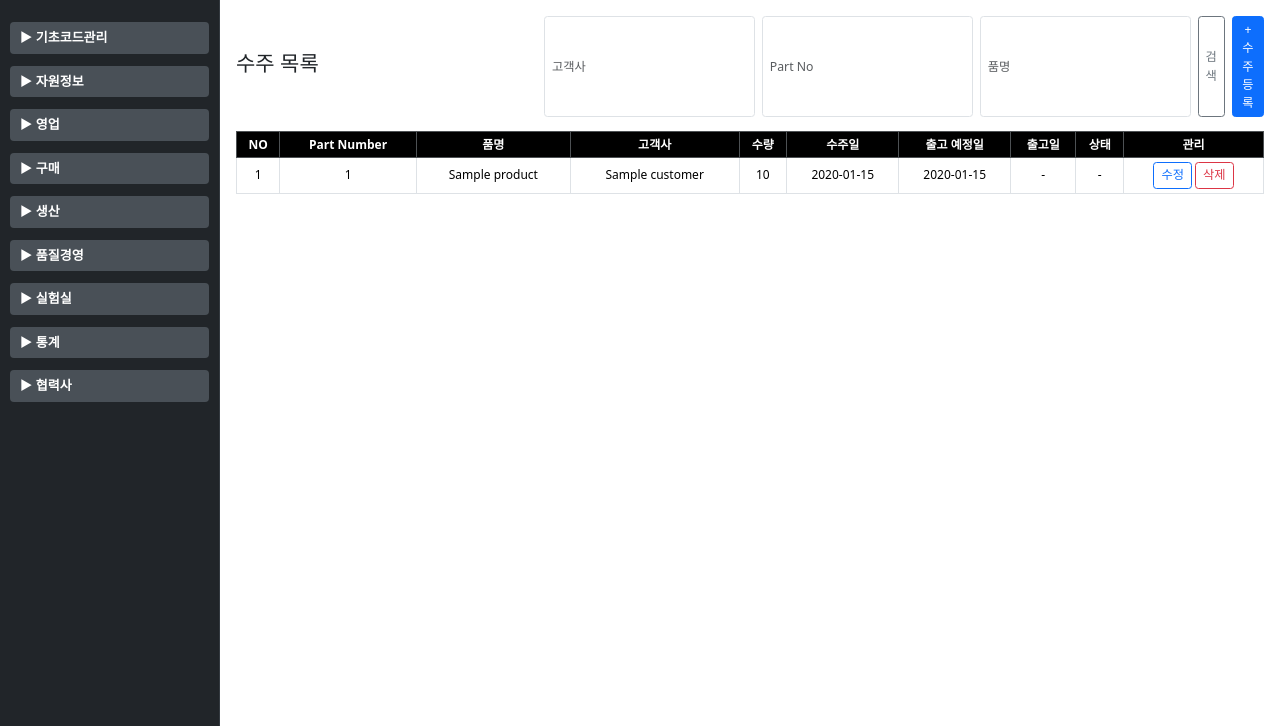
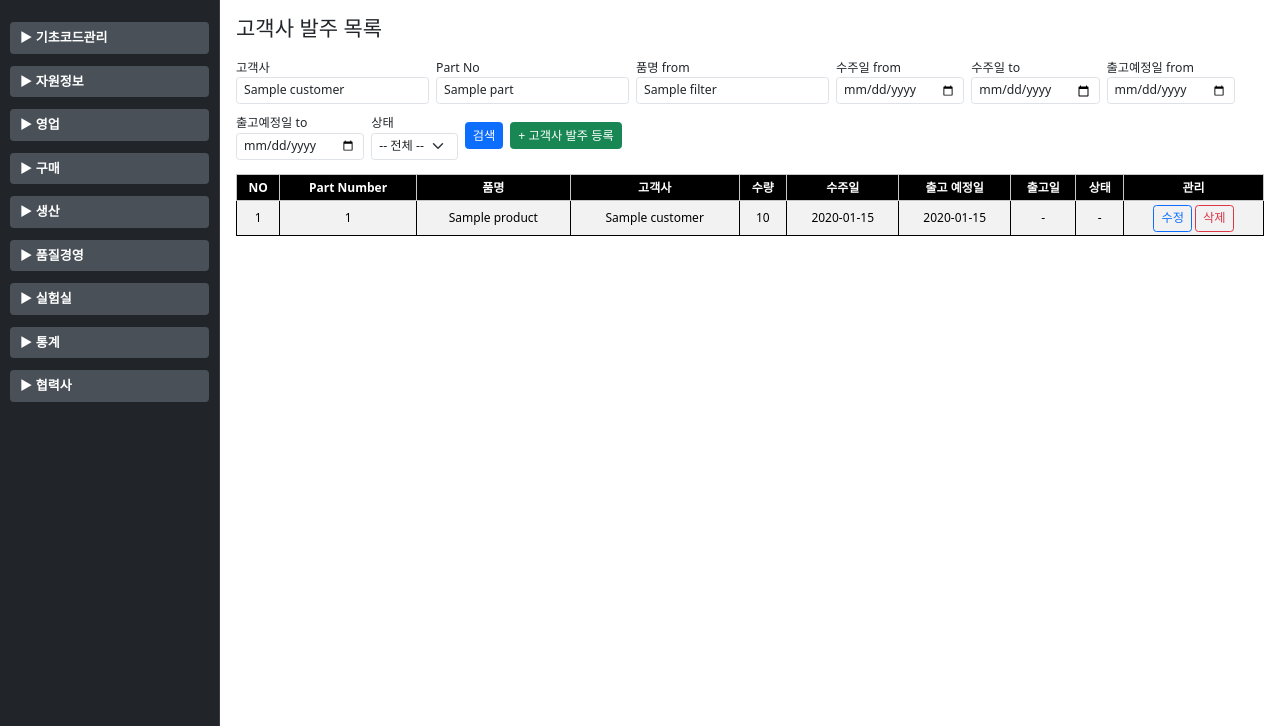
Before and after one commit to errrain/skerp_project, a Django app: template sales/templates/sales/order_list.html in a window 1280 px wide. Shown: the part 43-769 px from the top of the page. Run offline with Django 5.2, Linux system fonts and the light colour scheme; the template is opened without the code that fills it: most values are stand-ins (such as "Sample title", 1, 10 or a date in 2020); some libraries are stand-ins or nearby versions.

Commit message:
2025.04.24 09:45 1.base 메뉴명 수정   수주관리 -> 고객사 발주 관리 2. 고객사 발주 관리   list 페이지 수정

```diff
--- a/core/templates/base.html
+++ b/core/templates/base.html
@@ -163,7 +163,7 @@
         <div class="menu-section">
             <div class="menu-toggle" onclick="toggleMenu('menu3')">▶ 영업</div>
             <ul class="menu-list" id="menu3">
-                <li><a href="{% url 'sales:order_list' %}">수주 목록</a></li>
+                <li><a href="{% url 'sales:order_list' %}">고객사 발주 관리</a></li>
                 <li><a href="#">검사대기 재고</a></li>
                 <li><a href="#">재품 재고</a></li>
                 <li><a href="#">출하 등록</a></li>
--- a/sales/templates/sales/order_form.html
+++ b/sales/templates/sales/order_form.html
@@ -83,7 +83,7 @@
   </div>
 
   <div class="text-end">
-    <button type="submit" class="btn btn-sm btn-success">💾 수주 저장</button>
+    <button type="submit" class="btn btn-sm btn-success">💾 고객사 발주 저장</button>
     <a href="{% url 'sales:order_list' %}" class="btn btn-sm btn-secondary">← 목록으로</a>
   </div>
 </form>
--- a/sales/templates/sales/order_list.html
+++ b/sales/templates/sales/order_list.html
@@ -1,23 +1,57 @@
-<!-- sales/templates/sales/order_list.html -->
 {% extends 'base.html' %}
 {% load static %}
 {% load humanize %}
+{% block content %}
 
-{% block content %}
-<div class="d-flex justify-content-between align-items-center mb-3">
-  <h4>수주 목록</h4>
-  <form method="get" class="d-flex gap-2">
-    <input type="text" name="customer" class="form-control form-control-sm" placeholder="고객사" value="{{ request.GET.customer }}">
-    <input type="text" name="part" class="form-control form-control-sm" placeholder="Part No" value="{{ request.GET.part }}">
-    <input type="text" name="name" class="form-control form-control-sm" placeholder="품명" value="{{ request.GET.name }}">
-    <button type="submit" class="btn btn-sm btn-outline-secondary">검색</button>
-    <a href="{% url 'sales:order_create' %}" class="btn btn-sm btn-primary">+ 수주 등록</a>
-  </form>
+<div class="d-flex justify-content-between align-items-center mb-3" style="font-size: 0.9rem;">
+  <h4 class="mb-0">고객사 발주 목록</h4>
 </div>
-
-<div class="table-responsive">
-  <table class="table table-bordered table-sm text-center align-middle" style="font-size: 12px;">
-    <thead class="table-dark">
+<form method="get" class="row g-2 mb-3 align-items-center">
+  <div class="col-auto">
+    <label for="customer" class="form-label mb-0 small">고객사</label>
+    <input type="text" name="customer" class="form-control form-control-sm" value="{{ filter.customer }}" placeholder="고객사">
+  </div>
+  <div class="col-auto">
+    <label for="part" class="form-label mb-0 small">Part No</label>
+    <input type="text" name="part" class="form-control form-control-sm" value="{{ filter.part }}" placeholder="Part No">
+  </div>
+  <div class="col-auto">
+    <label for="name" class="form-label mb-0 small">품명 from</label>
+    <input type="text" name="name" class="form-control form-control-sm" value="{{ filter.name }}" placeholder="품명">
+  </div>
+  <div class="col-auto">
+    <label for="order_date_from" class="form-label mb-0 small">수주일 from</label>
+    <input type="date" name="order_date_from" class="form-control form-control-sm" value="{{ filter.order_date_from }}" placeholder="수주일 from">
+  </div>
+  <div class="col-auto">
+    <label for="order_date_to" class="form-label mb-0 small">수주일 to</label>
+    <input type="date" name="order_date_to" class="form-control form-control-sm" value="{{ filter.order_date_to }}" placeholder="수주일 to">
+  </div>
+  <div class="col-auto">
+    <label for="delivery_date_from" class="form-label mb-0 small">출고예정일 from</label>
+    <input type="date" name="delivery_date_from" class="form-control form-control-sm" value="{{ filter.delivery_date_from }}" placeholder="출고예정일 from">
+  </div>
+  <div class="col-auto">
+    <label for="delivery_date_to" class="form-label mb-0 small">출고예정일 to</label>
+    <input type="date" name="delivery_date_to" class="form-control form-control-sm" value="{{ filter.delivery_date_to }}" placeholder="출고예정일 to">
+  </div>
+  <div class="col-auto">
+    <label for="status" class="form-label mb-0 small">상태</label>
+    <select name="status" class="form-select form-select-sm">
+      <option value="">-- 전체 --</option>
+      <option value="등록" {% if filter.status == '등록' %}selected{% endif %}>등록</option>
+      <option value="지연" {% if filter.status == '지연' %}selected{% endif %}>지연</option>
+      <option value="부분출고" {% if filter.status == '부분출고' %}selected{% endif %}>부분출고</option>
+      <option value="출고" {% if filter.status == '출고' %}selected{% endif %}>출고</option>
+    </select>
+  </div>
+  <div class="col-auto d-flex justify-content-end align-items-end gap-2">
+    <button type="submit" class="btn btn-sm btn-primary">검색</button>
+    <a href="{% url 'sales:order_create' %}" class="btn btn-sm btn-success">+ 고객사 발주 등록</a>
+  </div>
+</form>
+  <table class="table table-striped table-bordered table-sm text-center align-middle" style="font-size: 12px; border: 1px solid #000000;">
+    <thead class="table-light">
       <tr>
         <th class="fw-bold table-header">NO</th>
         <th class="fw-bold table-header">Part Number</th>
@@ -41,8 +75,8 @@
         <td>{{ item.quantity|intcomma }}</td>
         <td>{{ item.order.order_date|date:"Y-m-d" }}</td>
         <td>{{ item.delivery_date|date:"Y-m-d" }}</td>
-        <td>-</td> <!-- 출고일: 추후 처리 -->
-        <td>-</td> <!-- 상태: 추후 처리 -->
+        <td>-</td>
+        <td>-</td>
         <td>
           <a href="{% url 'sales:order_edit' item.order.id %}" class="btn btn-sm btn-outline-primary">수정</a>
           <a href="{% url 'sales:order_delete' item.order.id %}" class="btn btn-sm btn-outline-danger">삭제</a>
@@ -55,5 +89,4 @@
       {% endfor %}
     </tbody>
   </table>
-</div>
 {% endblock %}
```
Also changed, not shown: sales/views.py (+25 -1 lines).
